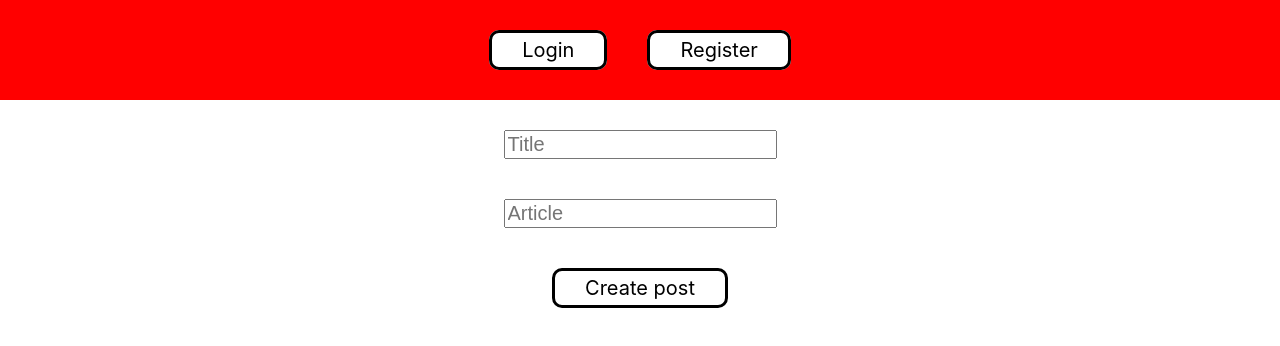
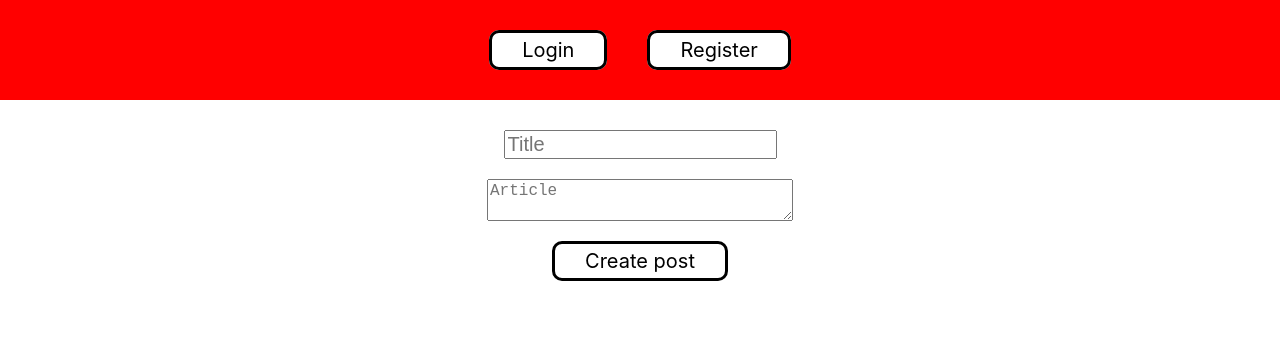
Before and after one commit to adaskest/useContext-Pages, a React (Create React App) app: page /createPost in a window 1280 px wide. Shown: the top 346 px of the page. Built offline with nearby package versions, Linux system fonts and the light colour scheme.

Commit message:
Edit post and comment sections

```diff
--- a/src/components/CreatePostC.js
+++ b/src/components/CreatePostC.js
@@ -28,7 +28,7 @@ const CreatePostC = () => {
         <div className='d-flex column j-center a-cen'>
             <div className="box">
                 <input ref={titleRef} type="text" placeholder='Title'/>
-                <input ref={articleRef} type="text" placeholder='Article'/>
+                <textarea ref={articleRef} placeholder='Article'/>
                 <div onClick={create} className="btn">Create post</div>
             </div>
         </div>
--- a/src/components/LoginC.js
+++ b/src/components/LoginC.js
@@ -25,6 +25,8 @@ const LoginC = () => {
                 setPostsBtns('create')
                 setLogoutBtns('some')
                 setPosts(posts.map(post => {
+                    post.addComBtn = true
+                    post.showComBtn= true
                         if (post.likes.includes(user.userName)) {
                             post.like = <FaThumbsDown/>
                             return post
--- a/src/components/PostsC.js
+++ b/src/components/PostsC.js
@@ -83,7 +83,6 @@ const PostsC = () => {
                     </div>
                 </div>
             )}
-
         </div>
     )
         ;
```
